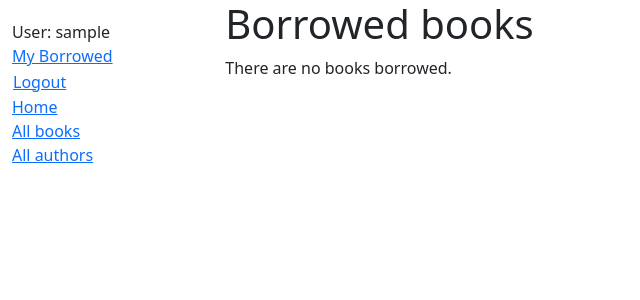
After one commit to ledsouza/local_library, a Django app: page /catalog/mybooks/ in a window 1280 px wide. The commit adds this page. Shown: the top 300 px of the page, without its empty margins (0-640 px from the left). Run offline with Django 5.2, Linux system fonts and the light colour scheme; the visitor is signed in with stand-in values (Sample User, id 1); data that the repository does not hold is empty.

Commit message:
add a list of borrowed books

```diff
--- a/catalog/admin.py
+++ b/catalog/admin.py
@@ -23,7 +23,7 @@ class BookAdmin(admin.ModelAdmin):
 
 @admin.register(BookInstance)
 class BookInstanceAdmin(admin.ModelAdmin):
-    list_display = ('book', 'status', 'due_back', 'id')
+    list_display = ('book', 'status', 'borrower', 'due_back', 'id')
     list_filter = ('status', 'due_back')
 
     fieldsets = (
@@ -31,7 +31,7 @@ class BookInstanceAdmin(admin.ModelAdmin):
             'fields': ('book', 'imprint', 'id')
         }),
         ('Availability', {
-            'fields': ('status', 'due_back')
+            'fields': ('status', 'due_back', 'borrower')
         }),
     )
 
--- a/catalog/static/css/styles.css
+++ b/catalog/static/css/styles.css
@@ -3,7 +3,6 @@
     padding: 0;
     list-style: none;
   }
-
 #logout-form {
   display: inline;
 }
--- a/catalog/templates/base_generic.html
+++ b/catalog/templates/base_generic.html
@@ -22,6 +22,9 @@
         <ul class="sidebar-nav">
           {% if user.is_authenticated %}
           <li>User: {{ user.get_username }}</li>
+
+          <li><a href="{% url 'my-borrowed' %}">My Borrowed</a></li>
+
           <li>
             <form id="logout-form" method="post" action="{% url 'admin:logout' %}">
               {% csrf_token %}
--- /dev/null
+++ b/catalog/templates/catalog/bookinstance_list_borrowed_user.html
@@ -0,0 +1,19 @@
+{% extends "base_generic.html" %}
+
+{% block content %}
+    <h1>Borrowed books</h1>
+
+    {% if bookinstance_list %}
+    <ul>
+
+      {% for bookinst in bookinstance_list %}
+      <li class="{% if bookinst.is_overdue %}text-danger{% endif %}">
+        <a href="{% url 'book-detail' bookinst.book.pk %}">{{ bookinst.book.title }}</a> ({{ bookinst.due_back }})
+      </li>
+      {% endfor %}
+    </ul>
+
+    {% else %}
+      <p>There are no books borrowed.</p>
+    {% endif %}
+{% endblock %}
--- a/catalog/urls.py
+++ b/catalog/urls.py
@@ -8,4 +8,5 @@ urlpatterns = [
     path('book/<int:pk>', views.BookDetailView.as_view(), name='book-detail'),
     path('authors/', views.AuthorListView.as_view(), name='authors'),
     path('author/<int:pk>', views.AuthorDetailView.as_view(), name='author-detail'),
+    path('mybooks/', views.LoanedBooksByUserListView.as_view(), name='my-borrowed'),
 ]
--- a/catalog/views.py
+++ b/catalog/views.py
@@ -1,5 +1,6 @@
 from django.shortcuts import render
 from django.views import generic
+from django.contrib.auth.mixins import LoginRequiredMixin
 
 from .models import Book, Author, BookInstance, Genre
 
@@ -46,6 +47,19 @@ class BookListView(generic.ListView):
 class BookDetailView(generic.DetailView):
     model = Book
 
+class LoanedBooksByUserListView(LoginRequiredMixin, generic.ListView):
+    """Generic class-based view listing books on loan to current user."""
+    model = BookInstance
+    template_name = 'catalog/bookinstance_list_borrowed_user.html'
+    paginate_by = 10
+
+    def get_queryset(self):
+        return (
+            BookInstance.objects.filter(borrower=self.request.user)
+            .filter(status__exact='o')
+            .order_by('due_back')
+        )
+
 class AuthorListView(generic.ListView):
     model = Author
     paginate_by = 10
```
